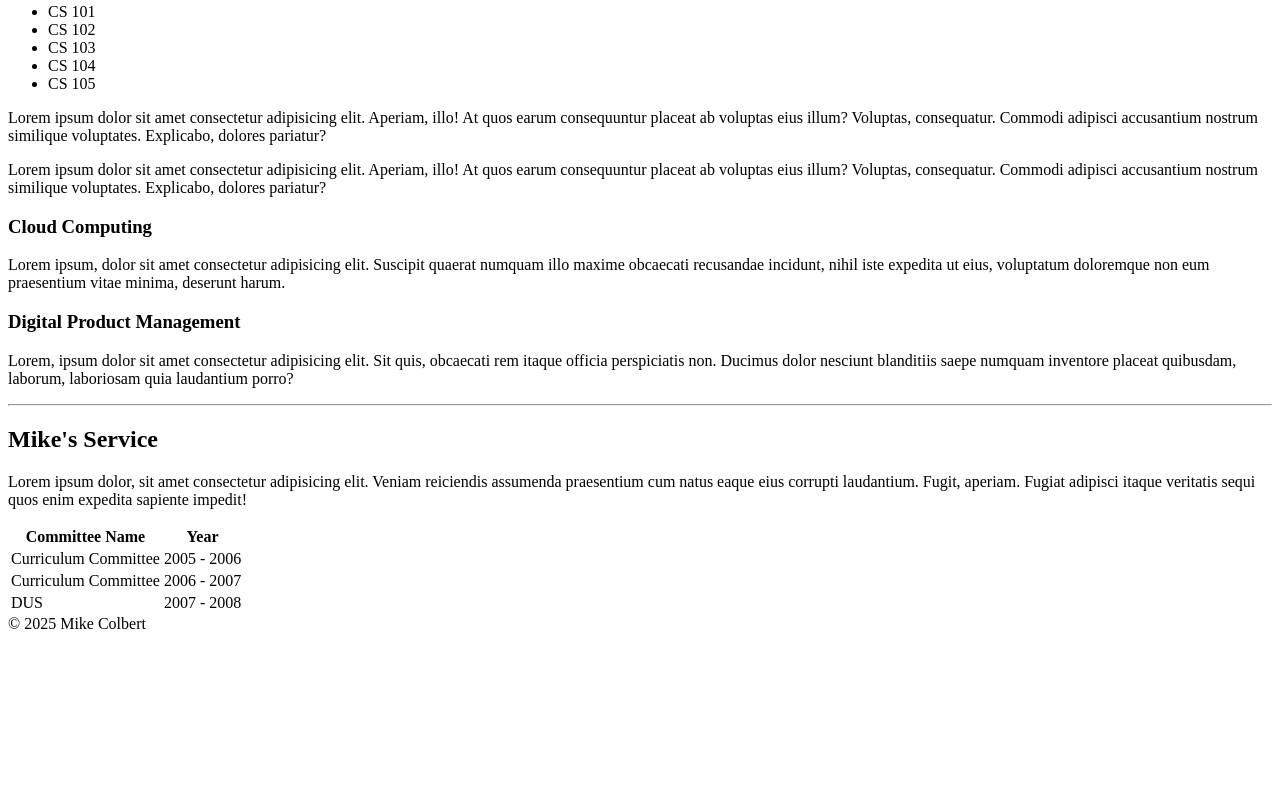
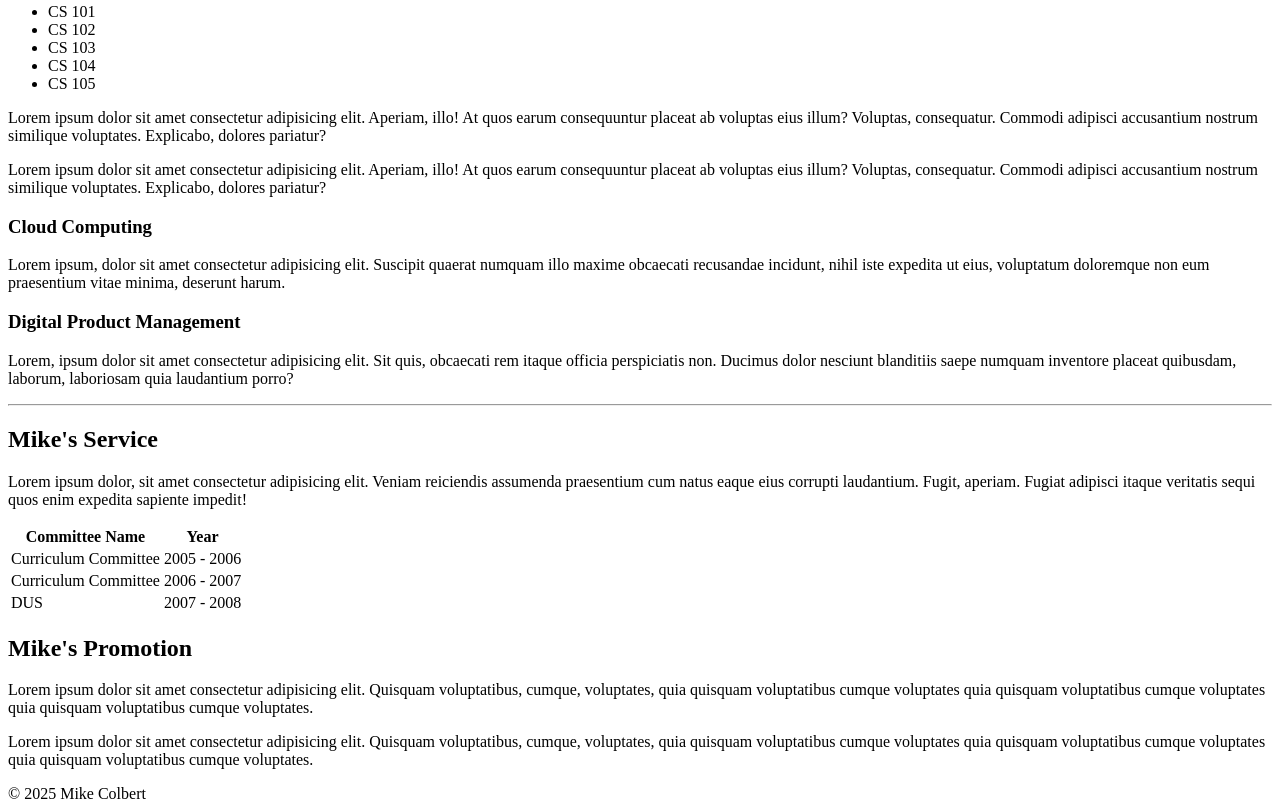
Before and after one commit to mikecolbert/3300-html-demo, a plain HTML site: page index.html in a window 1280 px wide. Shown: the part 2284-3095 px from the top of the page. Before the commit the page ends 2925 px from the top, so only its background shows below. Drawn offline with Linux system fonts and the light colour scheme.

Commit message:
added promotion section to web page

```diff
--- a/index.html
+++ b/index.html
@@ -137,6 +137,21 @@
           </tbody>
         </table>
       </section>
+      <section id="promotion">
+        <h2>Mike's Promotion</h2>
+        <p>
+          Lorem ipsum dolor sit amet consectetur adipisicing elit. Quisquam
+          voluptatibus, cumque, voluptates, quia quisquam voluptatibus cumque
+          voluptates quia quisquam voluptatibus cumque voluptates quia quisquam
+          voluptatibus cumque voluptates.
+        </p>
+        <p>
+          Lorem ipsum dolor sit amet consectetur adipisicing elit. Quisquam
+          voluptatibus, cumque, voluptates, quia quisquam voluptatibus cumque
+          voluptates quia quisquam voluptatibus cumque voluptates quia quisquam
+          voluptatibus cumque voluptates.
+        </p>
+      </section>
     </main>
 
     <footer>&copy; 2025 Mike Colbert</footer>
```
